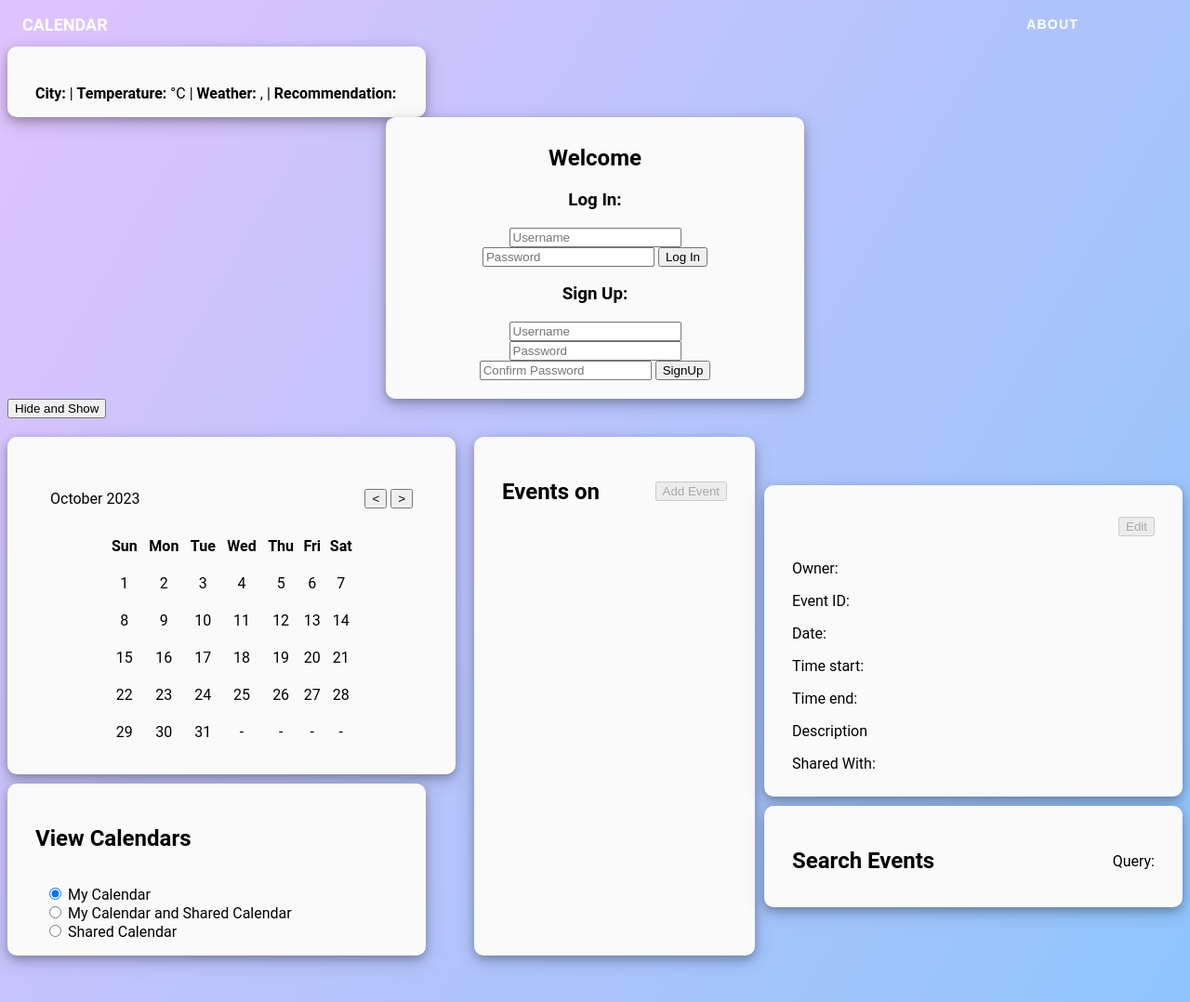
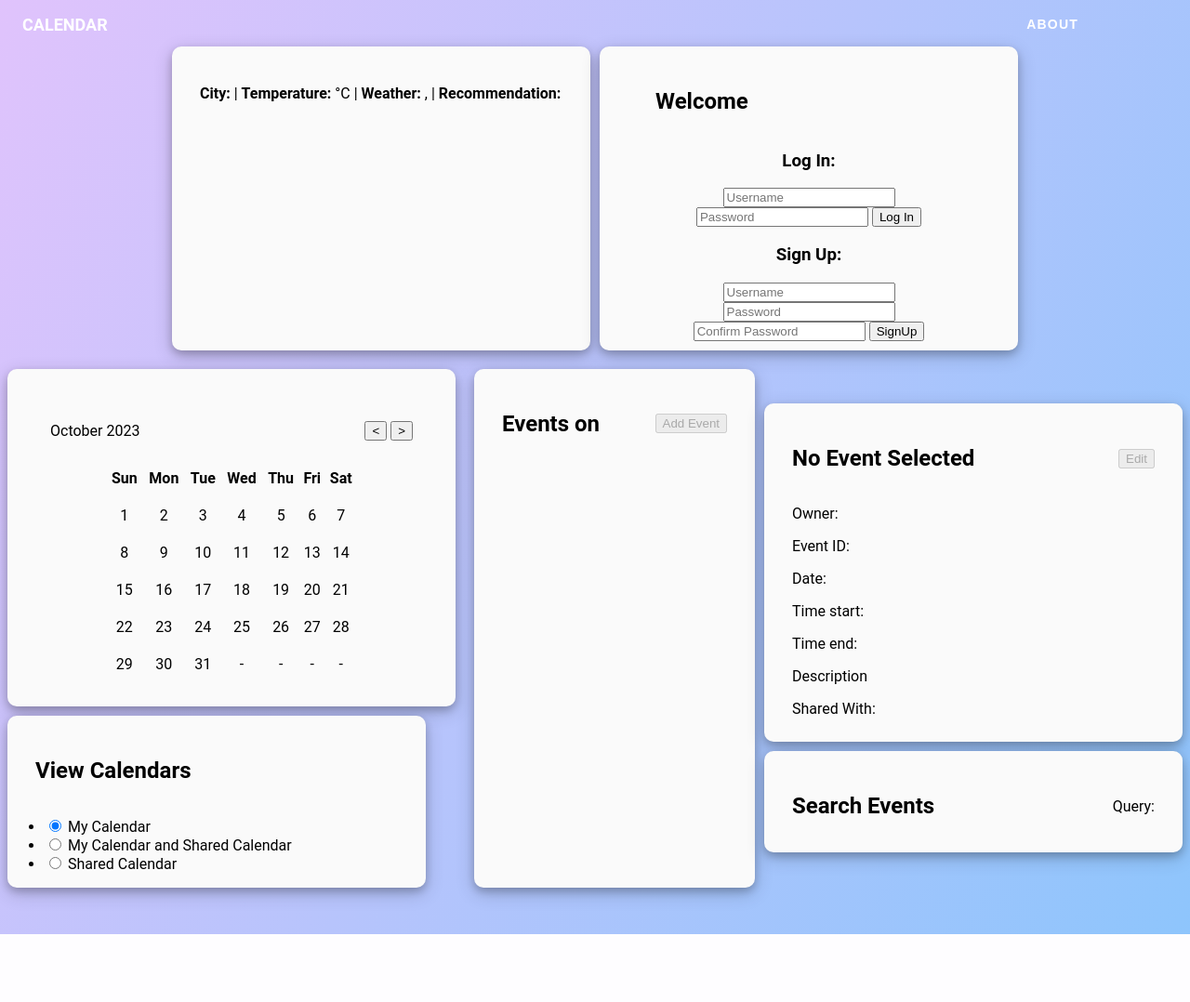
Before and after one commit to SmallChungus1/calendarApp, a PHP site: page /calendar2.html in a window 1280 px wide. Shown: the whole page at 93% size. After the commit the page ends 1005 px from the top, so only its background shows below. Run offline with PHP 8.4, Linux system fonts and the light colour scheme.

Commit message:
did some stuff

```diff
--- a/public_html/Module 5 Calendar/calendar2.css
+++ b/public_html/Module 5 Calendar/calendar2.css
@@ -120,6 +120,13 @@ body {
     margin-top: 50px;
 }
 
+.top-section {
+    display: flex;
+    justify-content: center;
+    margin-top: 20px;
+    gap: 10px; /* add the desired spacing between items */
+}
+
 .main-section {
     display: flex;
     justify-content: center;
@@ -134,15 +141,11 @@ body {
     border-radius: 10px;
 }
 
-.wrapper header{
+.wrapper .header{
     display: flex;
     align-items: center;
     padding: 25px 30px 0px;
     justify-content: space-between;
-}
-
-.wrapper #calendars{
-    width: 500px;
 }
 
 .event-display {
@@ -164,19 +167,7 @@ body {
     max-height: 200px;
 }
 
-#accountLogin{
-    /* display: flex; */
-    margin: 0 auto;
-    padding-top: 10px;
-    padding-bottom: 10px;
-    width: 450px;
-    background: rgb(250, 250, 250);
-    box-shadow: 0 4px 8px 0 rgba(0, 0, 0, 0.2), 0 6px 20px 0 rgba(0, 0, 0, 0.19);
-    border-radius: 10px;
-
-}
-
-.accountLogin header{
+.accountLogin .header{
     margin-top: 30px
 }
 
--- a/public_html/Module 5 Calendar/calendar2.html
+++ b/public_html/Module 5 Calendar/calendar2.html
@@ -1,3 +1,4 @@
+
 <!DOCTYPE html>
 <html lang="en">
 <head>
@@ -12,6 +13,8 @@
     <script src="editEvent.js" defer></script>
     <script src="eventDel.js" defer></script>
     <script src="openWeatherAPI.js" defer></script>
+    <link rel="shortcut icon" href="#">
+    <!-- citation for line of code (line 16) above: https://stackoverflow.com/questions/31075893/how-to-fix-favicon-ico-error-failed-to-load-resource-neterr-empty-response -->
 </head>
 <body>
     <div class="navbar">
@@ -28,74 +31,55 @@
             </div>
         </nav>
     </div>
+    <div class="main-section">
         <div class="wrapper" id="weatherDiv">
-        <header>
+            <div class="header">
                 <p> <b>City:</b> <span id="cityName"></span> | <b>Temperature:</b> <span id="cityTemp"></span> °C | <b>Weather:</b> <span id="cityWeather"></span>, <span id="cityWeatherDesc"></span> | <b>Recommendation:</b> <span id="recommendedActivity"></span></p>
+            </div>
+        </div>
 
-        </header>
+        <div class="wrapper">
+            <div class="account-content">
+                <div class="header">
+                    <h2 id="welcomeMsg">Welcome <b id="currUser"></b></h2>
                 </div>
-    <div class="wrapper" id="accountLogin">
-        <div class="account-content">
-            <heading>
-                <h2 id="welcomeMsg">Welcome <b id="currUser"></b></h2>
-            </heading>
 
                 <div class="container" id ="calLogin">
                     <h3>Log In:</h3>
-                <input type="text" id="username" placeholder="Username" required/><br>
-                <input type="password" id="password" placeholder="Password" required/>
+                    <input type="text" id="username" placeholder="Username" required><br>
+                    <input type="password" id="password" placeholder="Password" required>
                     <button id="loginBtn">Log In</button>
                 </div>
 
                 <div class="container" id ="calSignUp">
                     <h3>Sign Up:</h3>
-                <input type="text" id="usernameReg" placeholder="Username" required/><br>
-                <input type="password" id="passwordReg" placeholder="Password" required/><br>
-                <input type="password" id="passwordConfirm" placeholder="Confirm Password"required />
+                    <input type="text" id="usernameReg" placeholder="Username" required><br>
+                    <input type="password" id="passwordReg" placeholder="Password" required><br>
+                    <input type="password" id="passwordConfirm" placeholder="Confirm Password" required>
                     <button id="signUpBtn">SignUp</button>
                 </div>
             </div>
         </div>
+    </div>
 
-
-    <button onclick="hideShow()">Hide and Show</button>
-
-    <!-- <script>
-        // we need to implement this function to hide and show the login and sign up divs if a user is logged in and make the logout page appear
-        // This should probably be done in the login.js file
-        var div = document.getElementById("calSignUp");
-        var div2 = document.getElementById("calLogin");
-
-        var display = 0;
-        function hideShow() {
-            if (display == 1) {
-                div.style.display = "block";
-                div2.style.display = "block";
-                display = 0;
-            } else {
-                div.style.display = "none";
-                div2.style.display = "none";
-                display = 1;
-            }
-        }
-    </script>
-         -->
     <div class="main-section">
         <div class="flex-container">
             <div class="wrapper" id="calendarBody">
-                <header>
+                <div class="header">
                     <p class="current-month-year"> <span id="calMonth"></span>  <span id="calYear"></span></p>
                     <div class="icons_month">
                         <button id ="prevMonth">&lt;</button>
 
                         <button id ="nextMonth">&gt;</button>
                     </div>
-                </header>
+                </div>
 
                 <div class="calendar">
-                    <table id = "calTable">
+                    <!-- FILEPATH: /Users/nick/CSE 330S/module5-group-module5-508413-508736/public_html/Module 5 Calendar/calendar2.html -->
+                    <!-- BEGIN: ed8c6549bwf9 -->
+                    <table id="calTable">
+                        <thead>
                             <tr>
-
                                 <th id="0"><strong>Sun</strong></th>
                                 <th id="1"><strong>Mon</strong></th>
                                 <th id="2"><strong>Tue</strong></th>
@@ -104,32 +88,92 @@
                                 <th id="5"><strong>Fri</strong></th>
                                 <th id="6"><strong>Sat</strong></th>
                             </tr>
+                        </thead>
+                        <tbody>
+                            <tr id="w0">
+                                <td></td>
+                                <td></td>
+                                <td></td>
+                                <td></td>
+                                <td></td>
+                                <td></td>
+                                <td></td>
+                                <!-- each td tag will be cleared by updateEvent upon dom generation and each row repopulated with new td elements containing the days -->
+                            </tr>
+                            <tr id="w1">
+                                <td></td>
+                                <td></td>
+                                <td></td>
+                                <td></td>
+                                <td></td>
+                                <td></td>
+                                <td></td>
+                            </tr>
+                            <tr id="w2">
+                                <td></td>
+                                <td></td>
+                                <td></td>
+                                <td></td>
+                                <td></td>
+                                <td></td>
+                                <td></td>
+                            </tr>
+                            <tr id="w3">
+                                <td></td>
+                                <td></td>
+                                <td></td>
+                                <td></td>
+                                <td></td>
+                                <td></td>
+                                <td></td>
+                            </tr>
+                            <tr id="w4">
+                                <td></td>
+                                <td></td>
+                                <td></td>
+                                <td></td>
+                                <td></td>
+                                <td></td>
+                                <td></td>
+                            </tr>
+                            <tr id="w5">
+                                <td></td>
+                                <td></td>
+                                <td></td>
+                                <td></td>
+                                <td></td>
+                                <td></td>
+                                <td></td>
+                            </tr>
+                            <tr id="w6">
+                                <td></td>
+                                <td></td>
+                                <td></td>
+                                <td></td>
+                                <td></td>
+                                <td></td>
+                                <td></td>
+                            </tr>
+                        </tbody>
+                    </table>
 
-                        <tr id="w0"></tr>
-                        <tr id="w1"></tr>
-                        <tr id="w2"></tr>
-                        <tr id="w3"></tr>
-                        <tr id="w4"></tr>
-                        <tr id="w5"></tr>
-                        <tr id="w6"></tr>
-
-                    </table>
+                    <!-- END: ed8c6549bwf9 -->
                 </div>
             </div>
 
             <div class="wrapper" id="sharedWith">
-                <header>
+                <div class="header">
                     <h2>View Calendars</h2>
                     <!-- <button id="createCaltBtn">Create Calendar</button> -->
-                </header>
+                </div>
                 <div class="calendars-list">
                     <ul id="shareList">
-                        <input type="radio" id="viewSelfOnly" name="shareOption" value="false" checked="checked">
-                        <label for="viewSelfOnly">My Calendar</label><br>
-                        <input type="radio" id="viewShared" name="shareOption" value="true">
-                        <label for="viewShared">My Calendar and Shared Calendar</label><br>
-                        <input type="radio" id="viewJustShared" name="shareOption" value="true2">
-                        <label for="viewJustShared">Shared Calendar</label><br>
+                        <li> <input type="radio" id="viewSelfOnly" name="shareOption" value="false" checked="checked">
+                        <label for="viewSelfOnly">My Calendar</label> </li>
+                        <li><input type="radio" id="viewShared" name="shareOption" value="true">
+                        <label for="viewShared">My Calendar and Shared Calendar</label></li>
+                        <li><input type="radio" id="viewJustShared" name="shareOption" value="true2">
+                        <label for="viewJustShared">Shared Calendar</label></li>
                     </ul>
                 </div>
             </div>
@@ -137,14 +181,15 @@
         <br>
 
         <div class="wrapper" id="EventDisplay">
-            <header>
+            <div class="header">
                 <h2>Events on <b id ="eventDate"></b></h2>
                 <button id="addEventBtn" disabled>Add Event</button>
-            </header>
+            </div>
             <div class="event-display">
                 <div class="list-events">
+                    <span id="eventListInnerText"></span>
                     <ul id="EventList">
-                        <span id="eventListInnerText"></span>
+                       <!-- Inner html of EventList -->
                     </ul>
                 </div>
                 <div class="create-event">
@@ -160,7 +205,7 @@
                     <input type="text" id="create-event-description"><br>
                     <label>Shared:</label><br>
                     <input type="text" id="create-share-event"><br>
-                    <input type="hidden" name="token" id="eventCreateToken" value="" />
+                    <input type="hidden" name="token" id="eventCreateToken" value="">
                     <button id="createEventBtn">Create</button>
                 </div>
             </div>
@@ -168,13 +213,13 @@
 
         <div class="flex-container">
             <div class="wrapper" id="eventDetailDisplay">
-                <header>
-                    <h2><span id="eventDetailTitle"></span></h2>
+                <div class="header">
+                    <h2><span id="eventDetailTitle">No Event Selected</span></h2>
                     <div class="event-buttons">
                         <button id="editEventBtn">Edit</button>
                         <button id="deleteEventBtn">Delete</button>
                     </div>
-                </header>
+                </div>
                 <div class="event-detail-display">
                     <p>Owner: <span id="eventDetailOwner"></span></p>
                     <p>Event ID: <span id="eventDetailID"></span></p>
@@ -198,26 +243,23 @@
                     <input type="text" id="event-description"><br>
                     <label>Shared With:</label><br>
                     <input type="text" id="event-share"><br>
-                    <input type="hidden" name="token" id="eventEditToken" value="" />
+                    <input type="hidden" name="token" id="eventEditToken" value="">
                     <button id="updateBtn">Update</button>
                 </div>
             </div>
 
             <div class="wrapper" id="search-display">
-                <header>
+                <div class="header">
                     <h2>Search Events</h2>
                     <p>Query: <b id ="searchQuery"></b></p>
-                </header>
+                </div>
                 <div class="search-events">
                     <ul id="searchEventList">
-                        <span id="searchEventsInnerText"></span>
                     </ul>
                 </div>
             </div>
         </div>
     </div>
-
-    <!-- <p id="test">testing</p> -->
 </body>
 
 
--- a/public_html/Module 5 Calendar/calendar2.js
+++ b/public_html/Module 5 Calendar/calendar2.js
@@ -319,7 +319,6 @@ function searchEvents(){
 
 function clearSearchEvents(){
 	const searchEventList = document.getElementById("searchEventList");
-	document.getElementById("searchEventsInnerText").innerText="";
 	let currEvent = Array.from(searchEventList.getElementsByTagName("LI"));
 	currEvent.forEach(aChild => {
 		aChild.remove();
--- a/public_html/Module 5 Calendar/editEvent.js
+++ b/public_html/Module 5 Calendar/editEvent.js
@@ -28,6 +28,7 @@ fetch("editEvent.php", {
 .then(response =>response.json())
 .then(data=>{
     alert(data.message);
+    getEvents();
 
 })
 .catch(err => console.error(err));
--- a/public_html/Module 5 Calendar/eventSearch.php
+++ b/public_html/Module 5 Calendar/eventSearch.php
@@ -1,13 +1,13 @@
 <?php
 include 'includes/config.php';
 ini_set("session.cookie_httponly", 1);
-
+session_start();
 ?>
 
 <?php
 
 header("Content-Type: application/json");
-session_start();
+// session_start();
 $json_str = file_get_contents('php://input');
 $json_obj = json_decode($json_str, true);
 
--- a/public_html/Module 5 Calendar/eventServe.php
+++ b/public_html/Module 5 Calendar/eventServe.php
@@ -1,13 +1,13 @@
 <?php
 include 'includes/config.php';
 ini_set("session.cookie_httponly", 1);
-
+session_start();
 ?>
 
 <?php
 
 header("Content-Type: application/json");
-session_start();
+// session_start();
 $json_str = file_get_contents('php://input');
 $json_obj = json_decode($json_str, true);
 
--- a/public_html/Module 5 Calendar/openWeatherAPI.js
+++ b/public_html/Module 5 Calendar/openWeatherAPI.js
@@ -1,7 +1,6 @@
 document.addEventListener("DOMContentLoaded", weatherAPICall, false);
 
 function weatherAPICall(){
-    console.log("API Callked");
 fetch("http://api.openweathermap.org/data/2.5/weather?appid=83ace4c88bc338ad1fd46f3bd1a4fd93&q=St%20Louis", {
     "method": "GET", //Gettting data from the Open Weather API and not making changes to our backend. Info is also not sensitive So we used GET instead of POST
 
@@ -10,15 +9,14 @@ fetch("http://api.openweathermap.org/data/2.5/weather?appid=83ace4c88bc338ad1fd4
 })
 .then(response => response.json())
 .then(data=>{
-    console.log(typeof(data));
-    console.log(data);
+
     const cityName = data.name;
     let temperature = data.main.temp;
     temperature = Number(temperature - 273.15); //convert to celsius
     temperature = Math.round(temperature);
     const weatherData = data.weather[0].main;
     const weatherDescData = data.weather[0].description;
-    console.log(cityName, temperature, weatherData, weatherDescData);
+
     document.getElementById("cityName").innerText = cityName;
     document.getElementById("cityTemp").innerText = temperature;
     document.getElementById("cityWeather").innerText = weatherData;
```
Also changed, not shown: public_html/Module 5 Calendar/logout.php (+4 -3 lines). Lines whose indentation alone changed are shown as unchanged.
